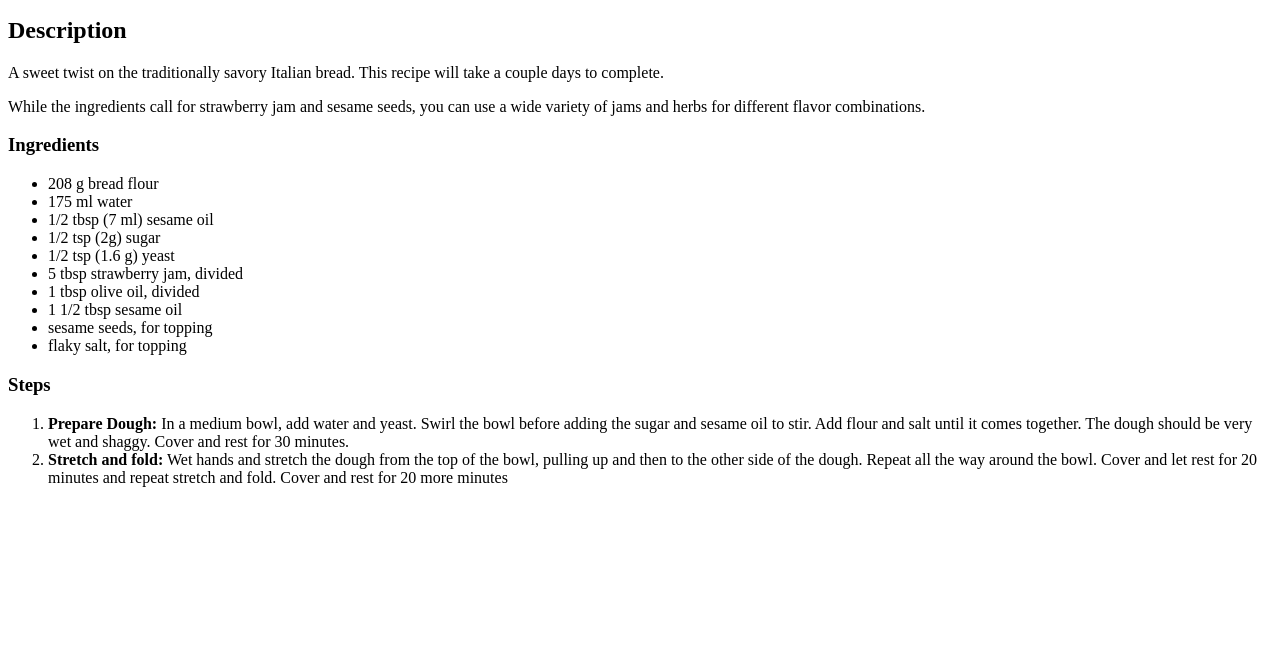
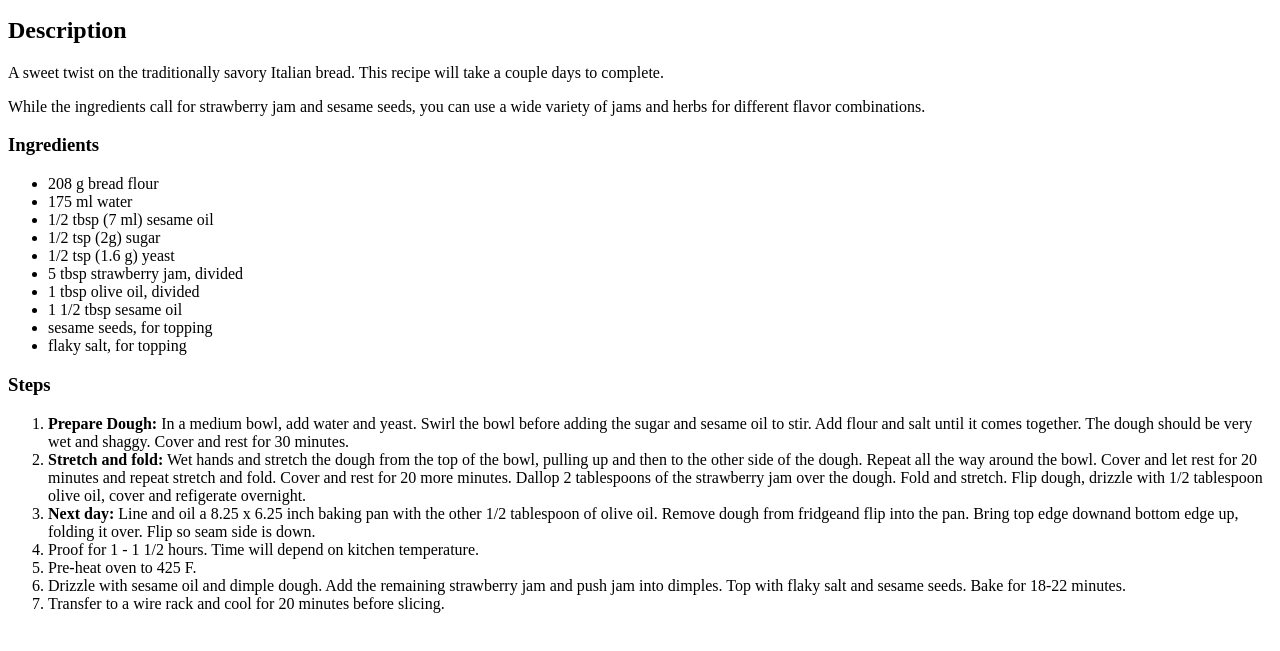
Before and after one commit to Gresslem/odin-recipes, a plain HTML site: page recipes/strawberry-focaccia.html in a window 1280 px wide. Shown: the part 101-752 px from the top of the page. Drawn offline with Linux system fonts and the light colour scheme.

Commit message:
Updated web and recipe pages

```diff
--- a/recipes/strawberry-focaccia.html
+++ b/recipes/strawberry-focaccia.html
@@ -30,7 +30,12 @@
             <h3>Steps</h3>
                 <ol>
                     <li><strong>Prepare Dough:</strong> In a medium bowl, add water and yeast. Swirl the bowl before adding the sugar and sesame oil to stir. Add flour and salt until it comes together. The dough should be very wet and shaggy. Cover and rest for 30 minutes.</li>
-                    <li><strong>Stretch and fold:</strong> Wet hands and stretch the dough from the top of the bowl, pulling up and then to the other side of the dough. Repeat all the way around the bowl. Cover and let rest for 20 minutes and repeat stretch and fold. Cover and rest for 20 more minutes</li>
+                    <li><strong>Stretch and fold:</strong> Wet hands and stretch the dough from the top of the bowl, pulling up and then to the other side of the dough. Repeat all the way around the bowl. Cover and let rest for 20 minutes and repeat stretch and fold. Cover and rest for 20 more minutes. Dallop 2 tablespoons of the strawberry jam over the dough. Fold and stretch. Flip dough, drizzle with 1/2 tablespoon olive oil, cover and refigerate overnight.</li>
+                    <li><strong>Next day:</strong> Line and oil a 8.25 x 6.25 inch baking pan with the other 1/2 tablespoon of olive oil. Remove dough from fridgeand flip into the pan. Bring top edge downand bottom edge up, folding it over. Flip so seam side is down.</li>
+                    <li>Proof for 1 - 1 1/2 hours. Time will depend on kitchen temperature.</li>
+                    <li>Pre-heat oven to 425 F.</li>
+                    <li>Drizzle with sesame oil and dimple dough. Add the remaining strawberry jam and push jam into dimples. Top with flaky salt and sesame seeds. Bake for 18-22 minutes.</li>
+                    <li>Transfer to a wire rack and cool for 20 minutes before slicing.</li>
                 </ol>
     </body>
 </html>
```
Also changed, not shown: index.html (+2 -0 lines), recipes/pickled-cucmbers.html (+3 -5 lines).
